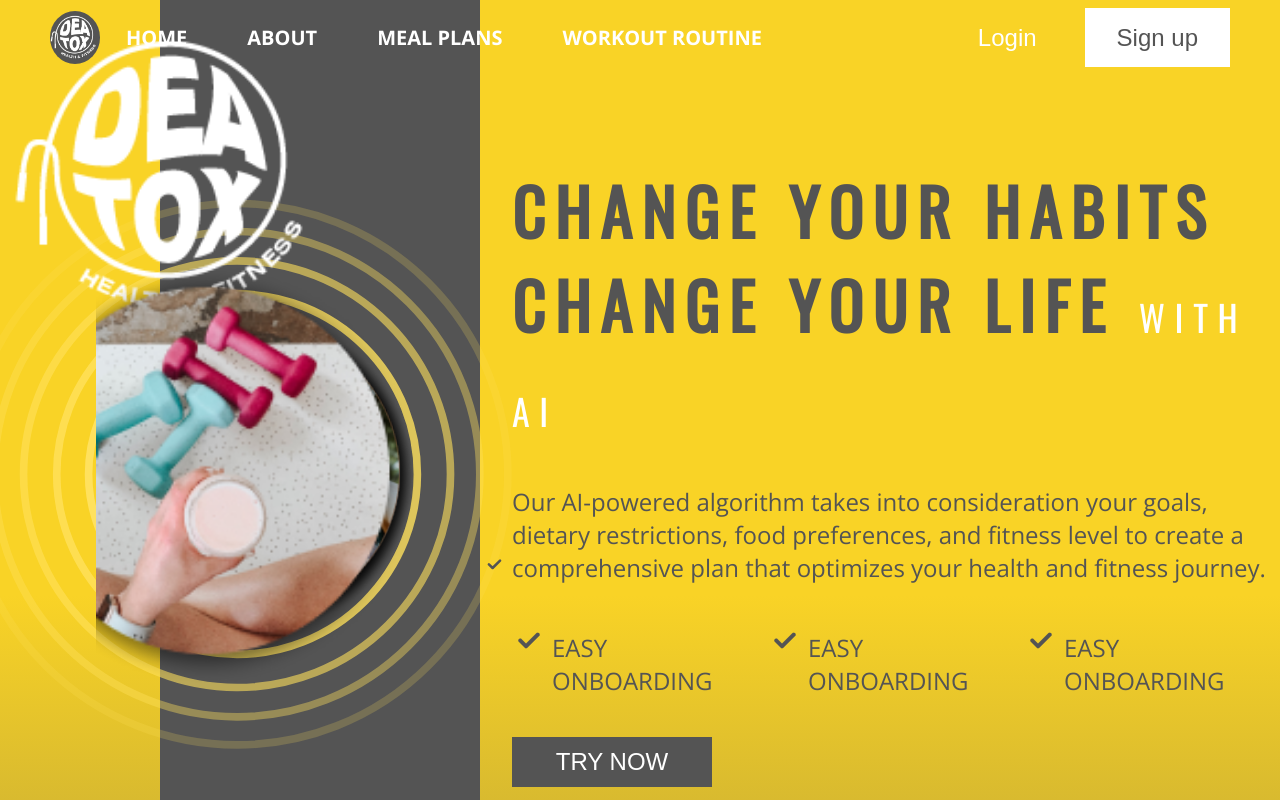
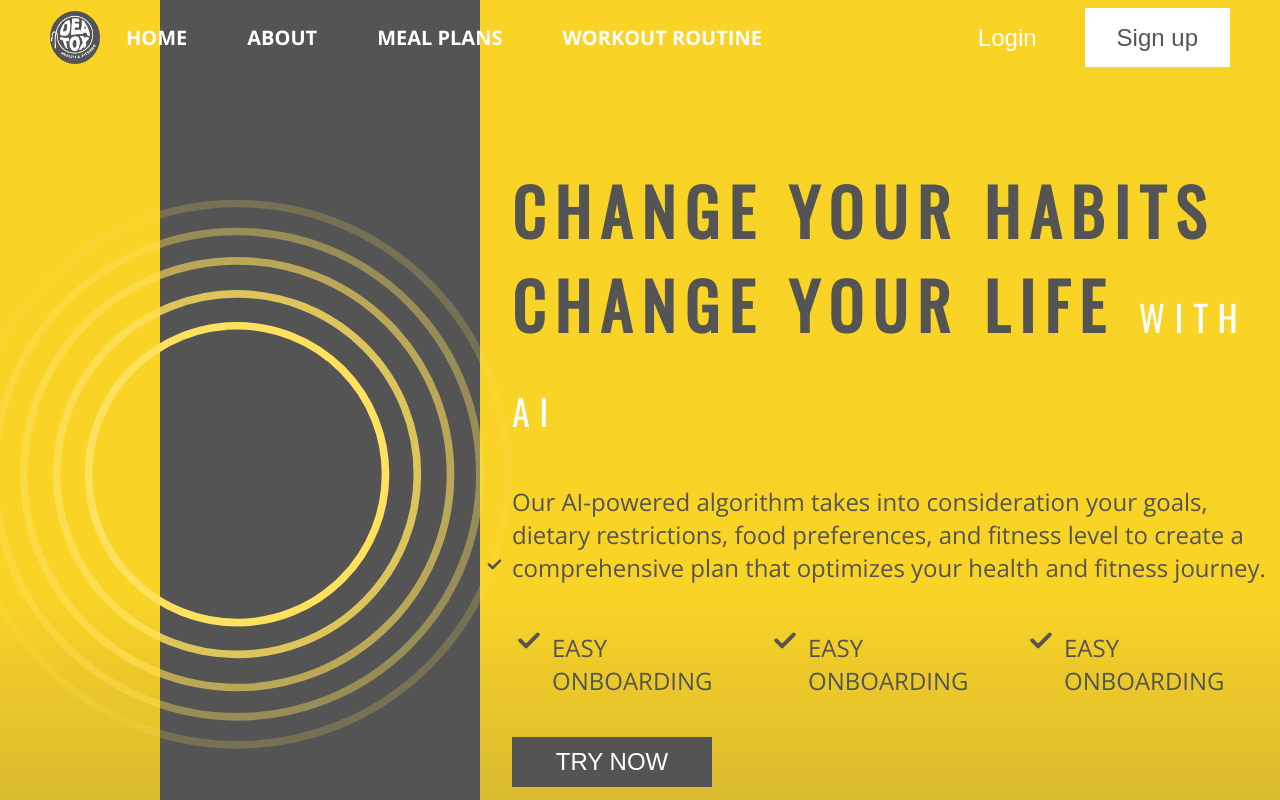
Before and after one commit to SidharthBhasin21/kuvaka-assignment, a React (Vite) app: page / in a window 1280 px wide. Shown: the top 800 px of the page. Built offline with nearby package versions, Linux system fonts and the light colour scheme.

Commit message:
proved fixed

```diff
--- a/src/components/Hero.jsx
+++ b/src/components/Hero.jsx
@@ -17,12 +17,7 @@ const Hero = () => {
   return (
     <div className='hero-container'>
         <div className='hero-ring'>
-          <img src={logo} alt='hero ring' className='ellipse img1'/>
-          <img src={img1} alt='hero ring' className='ellipse '/>
-          <img src={img2} alt='hero ring' className='ellipse '/>
-          <img src={img3} alt='hero ring' className='ellipse '/>
-          <img src={img4} alt='hero ring' className='ellipse '/>
-          <img src={img5} alt='hero ring' className='ellipse '/>
+
         </div>
         <div className='hero-text'>
             <h2>CHANGE YOUR HABITS
--- a/src/main.jsx
+++ b/src/main.jsx
@@ -35,8 +35,9 @@ ReactDOM.createRoot(document.getElementById("root")).render(
         "465092147184-8pvrc42qr1edmc6208i626ukeqin0agh.apps.googleusercontent.com"
       }
     >
+    <Provider store={appStore}>
       <RouterProvider router={router} />
+      </Provider>
     </GoogleOAuthProvider>
-    <Provider store={appStore}></Provider>
   </React.StrictMode>
 );
```
